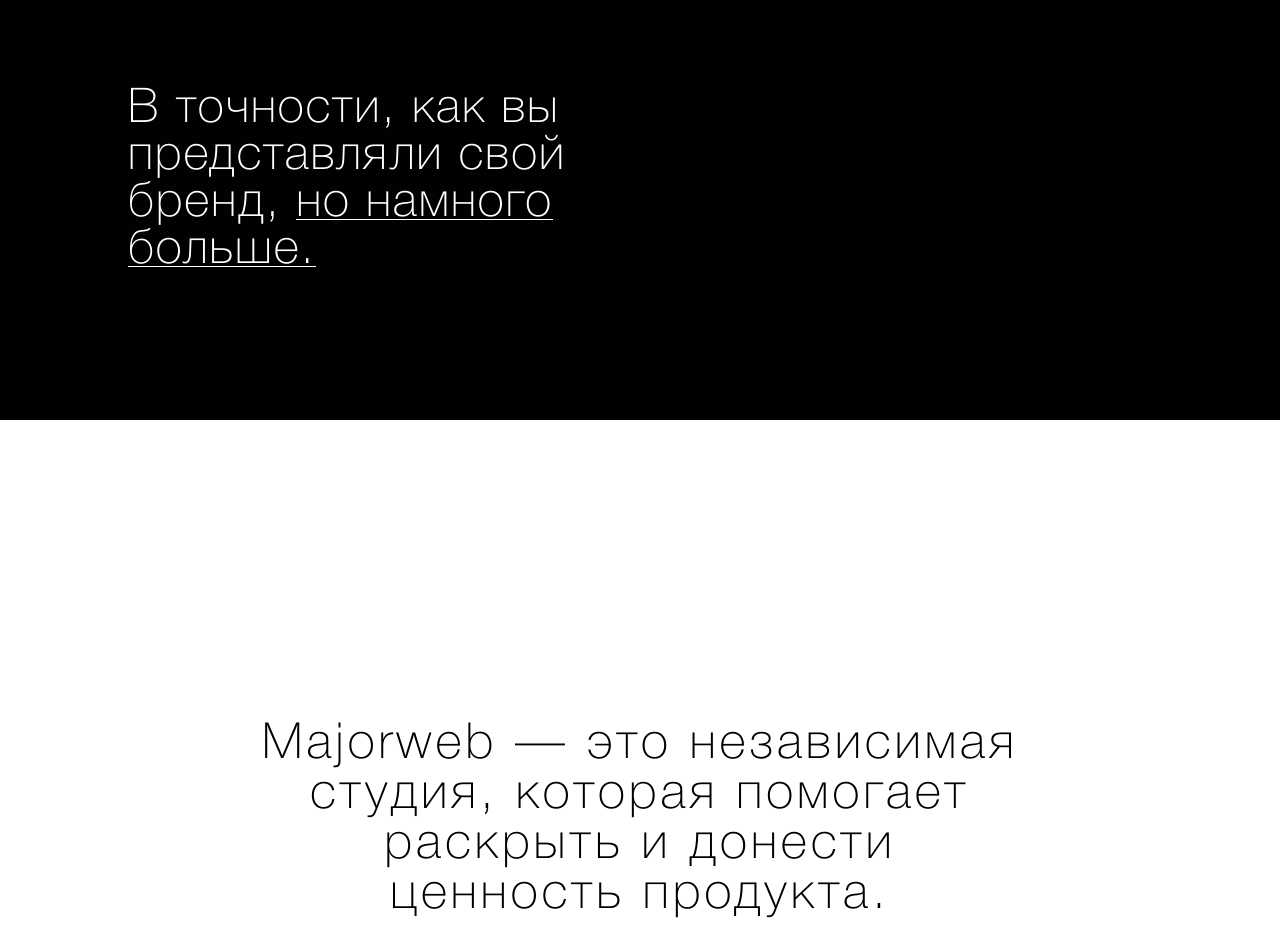
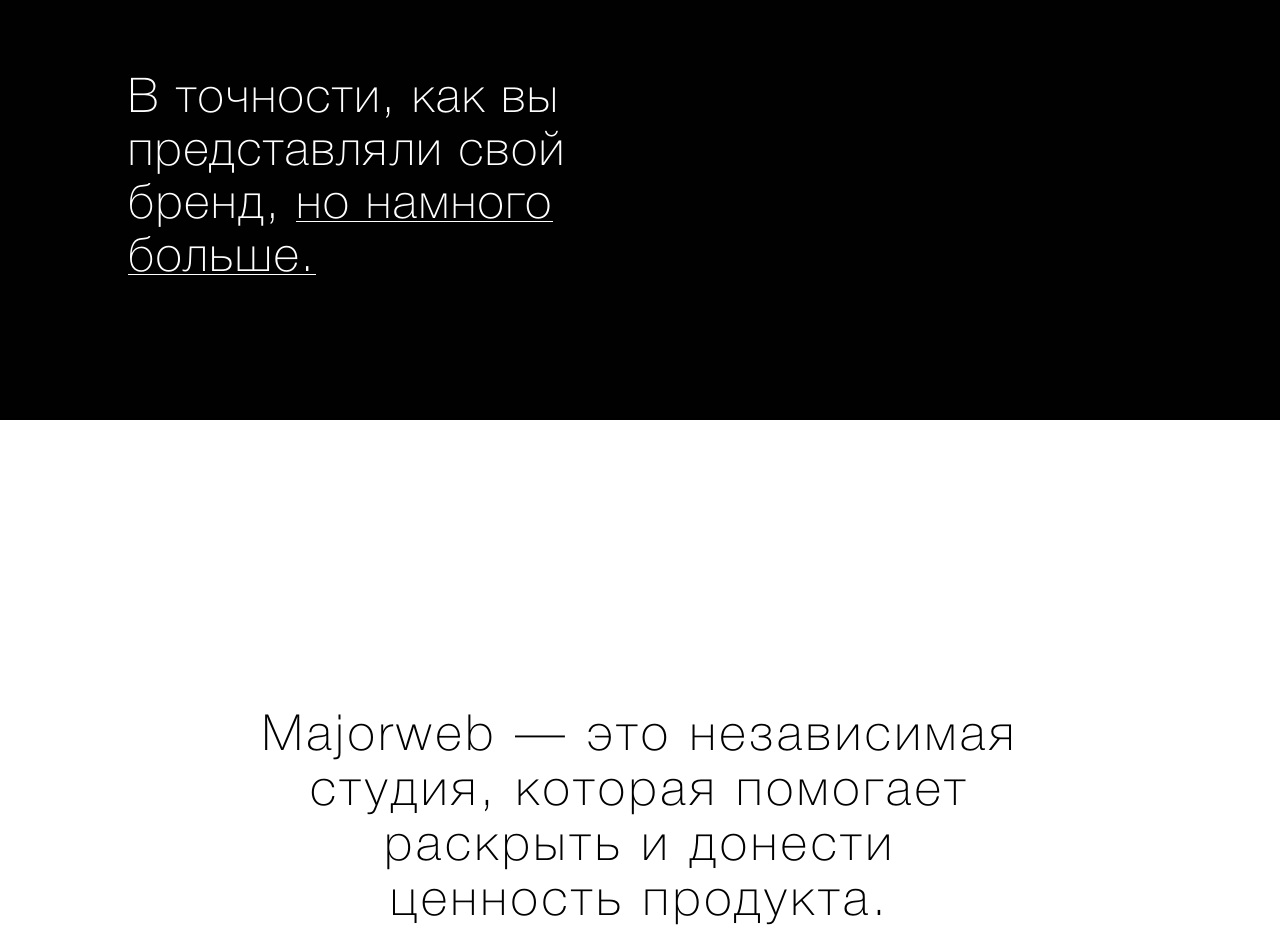
Before and after one commit to Fameowner/fameowner.github.io, a plain HTML site: page index.html in a window 1280 px wide. Shown: the part 860-1793 px from the top of the page. Drawn offline with Linux system fonts and the light colour scheme.

Commit message:
line-height fix

```diff
--- a/style.scss
+++ b/style.scss
@@ -559,7 +559,7 @@
     font-style: normal;
     font-weight: 200;
     font-size: 3.75vw;
-    line-height: .98;
+    line-height: 1.1;
     letter-spacing: 0.04em;
     color: #FFFFFF;
 }
@@ -687,7 +687,7 @@
     font-weight: 250;
     font-style: normal;
     font-size: 3.9vw;
-    line-height: 1;
+    line-height: 1.1;
     text-align: center;
     letter-spacing: 0.08em;
     margin: 0px 19.8%;
```
Also changed, not shown: style.css, 1 other file.
